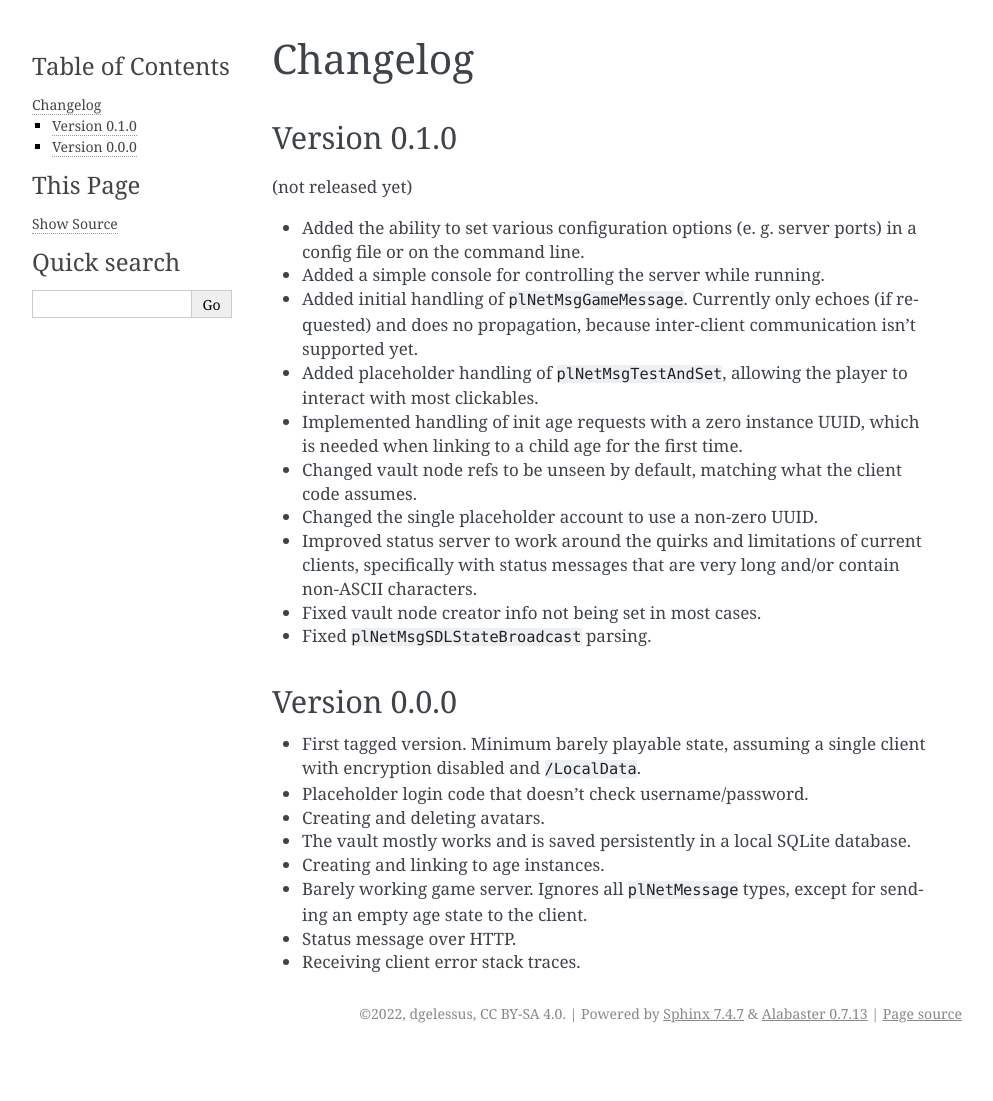
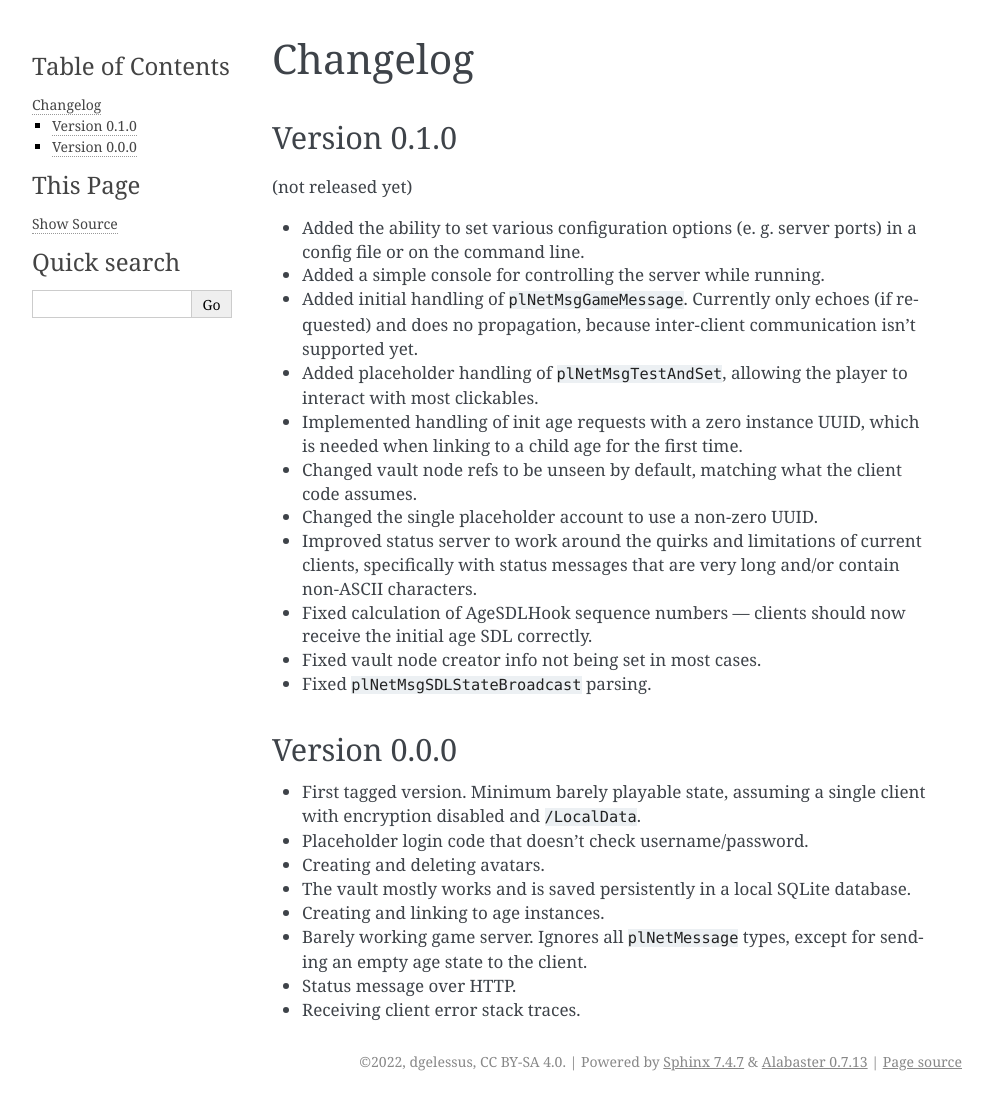
Before and after one commit to dgelessus/NAGUS, a Sphinx documentation site: the page built from docs/nagus/changelog.rst, in a window 1280 px wide. Shown: the whole page, without its empty margins (148-1141 px from the left). Built offline with Sphinx 7.4.7, drawn with Linux system fonts in a browser that asks for light colours; before the commit the page ends 1053 px from its top, so only the background shows below that.

Commit message:
Update changelog

```diff
--- a/docs/nagus/changelog.rst
+++ b/docs/nagus/changelog.rst
@@ -22,6 +22,8 @@ Version 0.1.0
 * Changed the single placeholder account to use a non-zero UUID.
 * Improved status server to work around the quirks and limitations of current clients,
   specifically with status messages that are very long and/or contain non-ASCII characters.
+* Fixed calculation of AgeSDLHook sequence numbers ---
+  clients should now receive the initial age SDL correctly.
 * Fixed vault node creator info not being set in most cases.
 * Fixed ``plNetMsgSDLStateBroadcast`` parsing.
 
```
